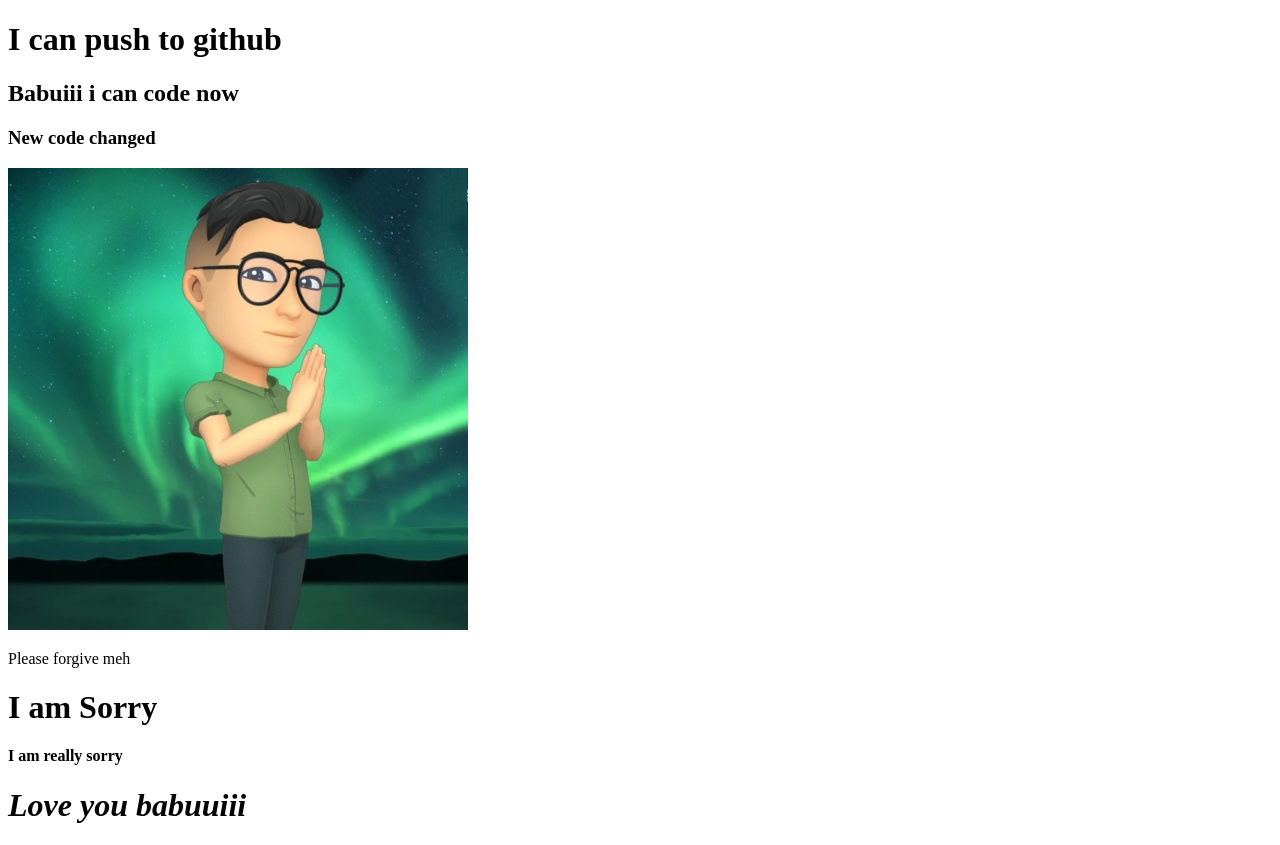
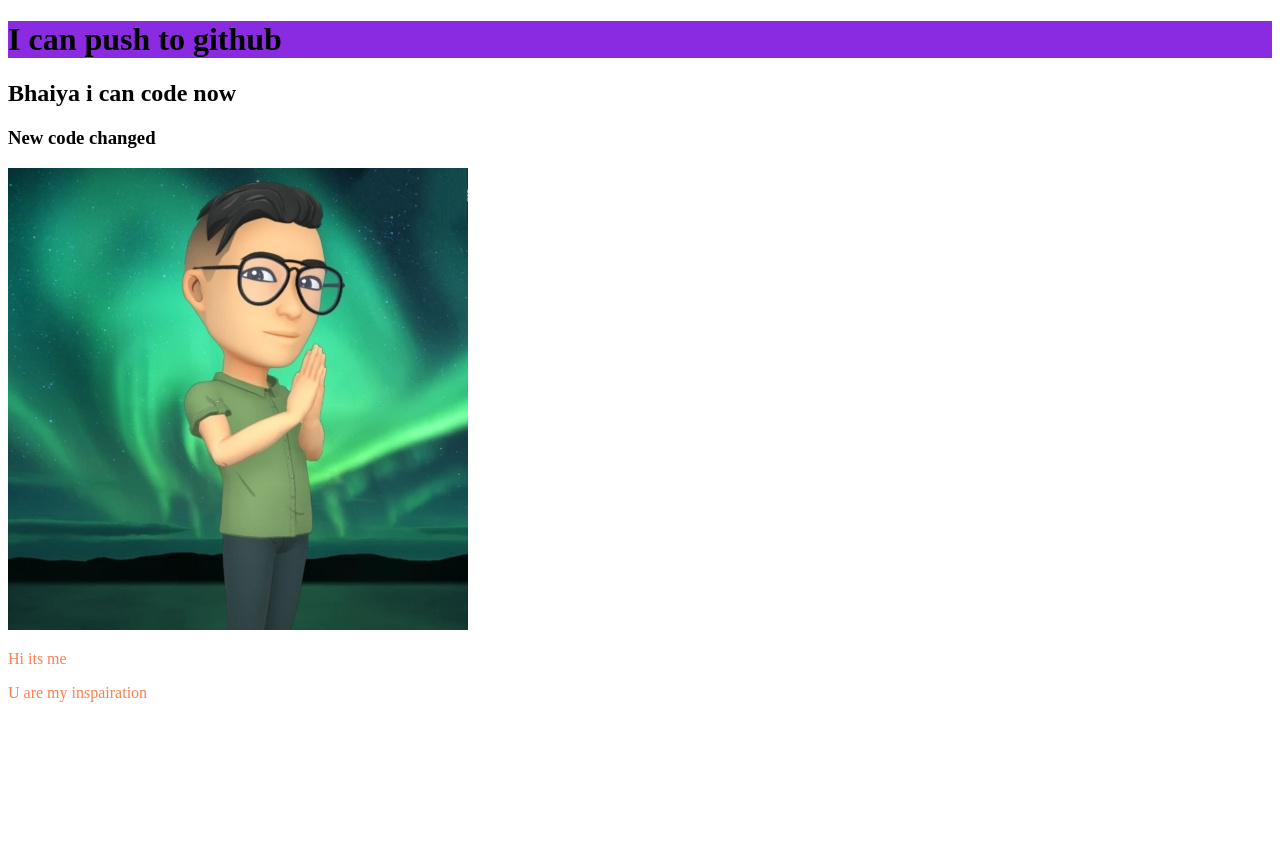
Before and after one commit to ahhhreza/my-third-repo, a plain HTML site: page index.html in a window 1280 px wide. After the commit the page ends 800 px from the top, so only its background shows below. Drawn offline with Linux system fonts and the light colour scheme.

Commit message:
bhaiyar jonne

```diff
--- a/index.html
+++ b/index.html
@@ -5,16 +5,18 @@
     <meta http-equiv="X-UA-Compatible" content="IE=edge">
     <meta name="viewport" content="width=device-width, initial-scale=1.0">
     <title>My Third Repo</title>
+    <link rel="stylesheet" href="style.css">
 </head>
 <body>
     <h1>I can push to github</h1>
-    <h2>Babuiii i can code now</h2>
+    <h2>Bhaiya i can code now</h2>
     <h3>New code changed</h3>
     <img src="my pic.jpg" alt="">
-    <p>Please forgive meh</p>
-    <h1>I am Sorry</h1>
-    <b>I am really sorry</b>
-    <h1><i>Love you babuuiii</i></h1>
+    <p>Hi its me</p>
+    <p>U are my inspairation</p>
+
+
+
 
 </body>
 </html>
--- /dev/null
+++ b/style.css
@@ -0,0 +1,6 @@
+p{
+    color: coral;
+}
+h1{
+    background-color: blueviolet;
+}
```
